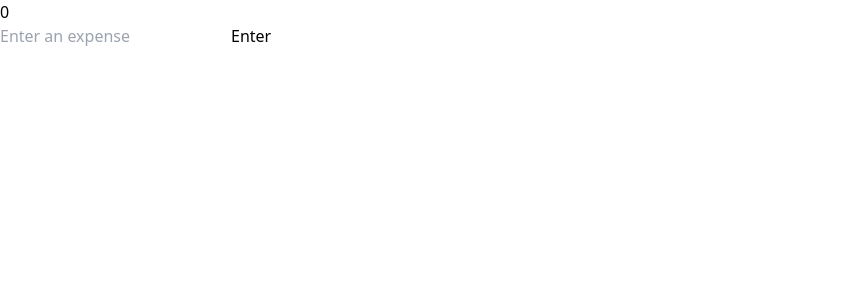
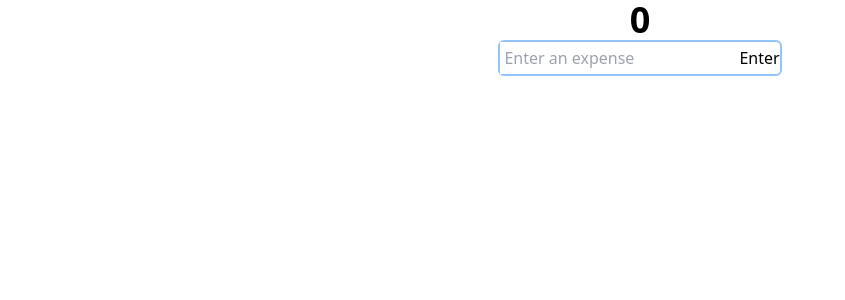
Before and after one commit to amerkulovic/ExpenseTracker, a React (Create React App) app: page / in a window 1280 px wide. Shown: the top 300 px of the page, without its empty margins (0-845 px from the left). Built offline with nearby package versions, Linux system fonts and the light colour scheme.

Commit message:
added basic css styling

```diff
--- a/src/App.tsx
+++ b/src/App.tsx
@@ -15,10 +15,14 @@ function App() {
   };
 
   return (
-    <div>
-      <div>{total}</div>
-      <input value={enteredValue} type="text" placeholder="Enter an expense" onChange={handleInputChange} />
-      <button onClick={changeTotal}>Enter</button>
+    <div className="flex justify-center align-middle">
+      <section className="flex flex-col">
+        <div className="text-4xl font-bold text-center">{total}</div>
+        <section className="border-2 border-blue-300 rounded-md">
+          <input className="p-1" value={enteredValue} type="text" placeholder="Enter an expense" onChange={handleInputChange} />
+          <button onClick={changeTotal}>Enter</button>
+        </section>
+      </section>
     </div>
   );
 }
```
